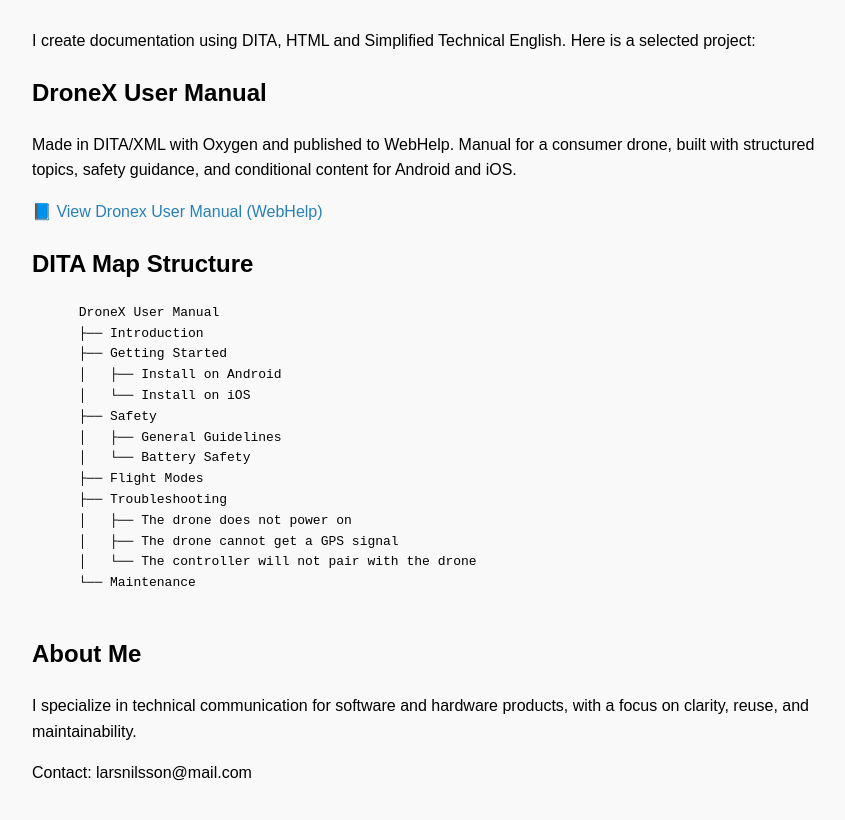
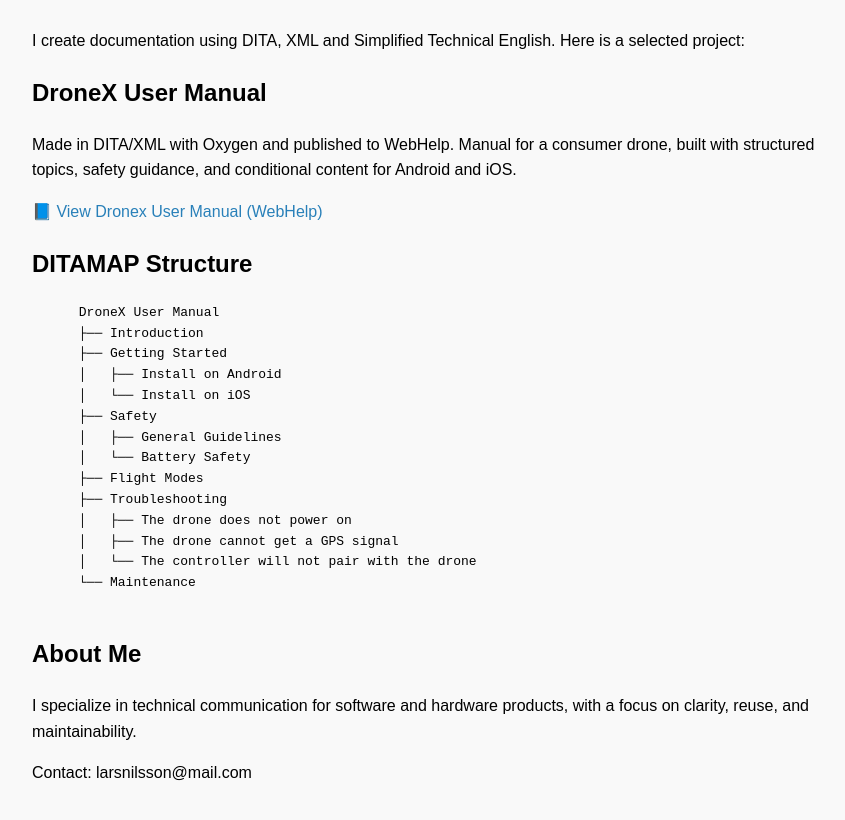
Before and after one commit to Kopparmarra/Tech-Writer-Portfolio, a plain HTML site: page index.html in a window 1280 px wide. Shown: the part 98-918 px from the top of the page, without its empty margins (208-1053 px from the left). Drawn offline with Linux system fonts and the light colour scheme.

Commit message:
Update index.html

```diff
--- a/index.html
+++ b/index.html
@@ -26,13 +26,13 @@
 </head>
 <body>
   <h1>Lars Nilsson – Technical Writer</h1>
-  <p>I create documentation using DITA, HTML and Simplified Technical English. Here is a selected project:</p>
+  <p>I create documentation using DITA, XML and Simplified Technical English. Here is a selected project:</p>
 
   <h2>DroneX User Manual</h2>
   <p>Made in DITA/XML with Oxygen and published to WebHelp. Manual for a consumer drone, built with structured topics, safety guidance, and conditional content for Android and iOS.</p>
   <a href="dronex-manual/index.html" target="_blank">📘 View Dronex User Manual (WebHelp)</a>
 
-  <h2>DITA Map Structure</h2>
+  <h2>DITAMAP Structure</h2>
   <pre>
       DroneX User Manual
       ├── Introduction
```
